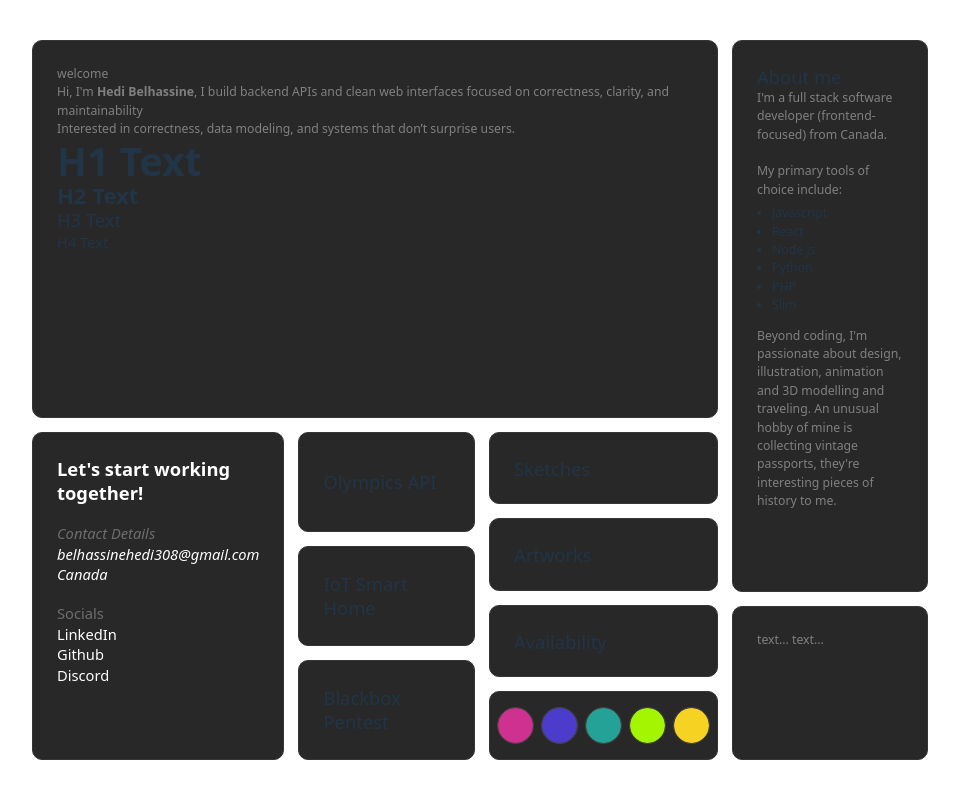
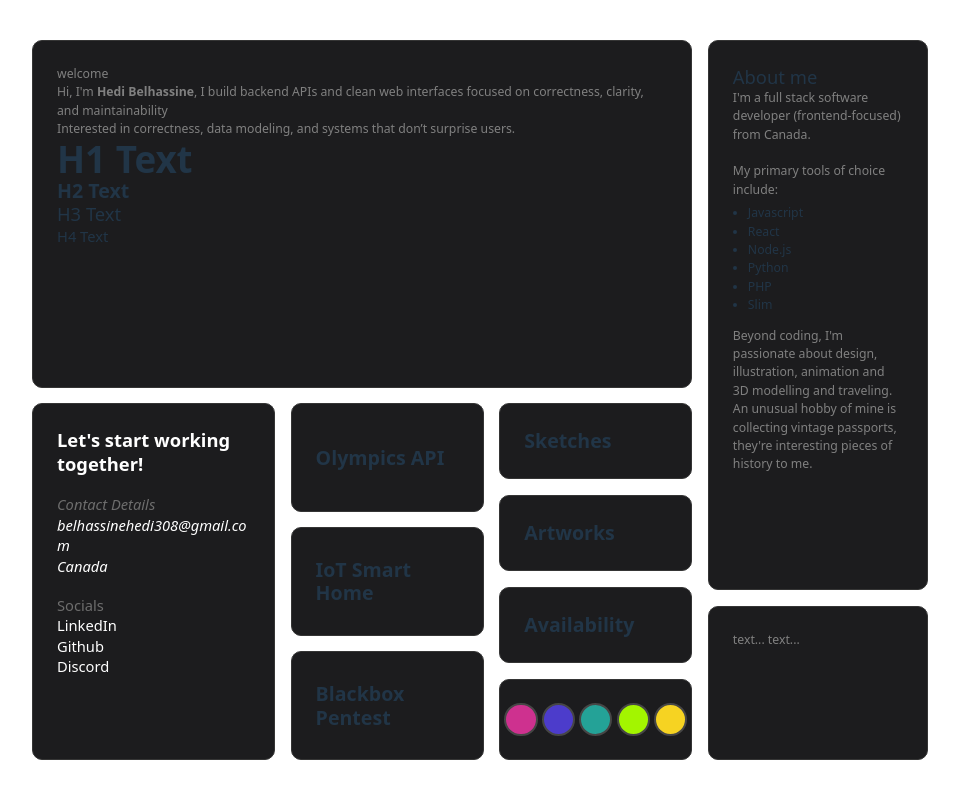
Before and after one commit to hedi3489/my-portfolio, a React (Vite) app: page / in a window 1280 px wide. Shown: the whole page, without its empty margins (160-1119 px from the left). Built offline with nearby package versions, Linux system fonts and the light colour scheme.

Commit message:
Managing shrink

```diff
--- a/src/Cards.css
+++ b/src/Cards.css
@@ -4,6 +4,10 @@
   background-color: var(--bg-card-primary);
   border: 1px solid var(--border-card-primary);
   border-radius: var(--radius);
+  flex-shrink: 0;
+  overflow: visible;
+  word-wrap: break-word;
+  overflow-wrap: anywhere;
 }
 
 /* =============== BIO-CARD =============== */
@@ -20,53 +24,32 @@
   min-width: 80px;
   min-height: 50px;
 }
-  /* transform-origin: center;
-  will-change: transform;
-  transition:
-    transform 0.75s cubic-bezier(0.16, 1, 0.3, 1),
-    box-shadow 0.75s cubic-bezier(0.16, 1, 0.3, 1); */
-
-/* .little-card:hover {
-  transform: scale(1.035);
-  box-shadow: 0 10px 24px rgba(0,0,0,0.14);
-  z-index: 1;
-} */
 
 /* =============== THEME-CARDS =============== */
 .theme-card {
   gap: 0.75rem;
-  padding: 0px 0.5rem;
+  padding: 0px 0.3rem;
   height: 100%;
   flex: 3;
 }
 
 .theme-colors {
   display: flex;
-  gap: 0.5rem;
+  gap: 0.3rem;
   justify-content: center;
-  /* justify-content: space-evenly; */
 }
 
 .theme-dot {
-  width: 37px;
-  height: 37px;
+  width: clamp(24px, 5vw, 40px);
+  aspect-ratio: 1 / 1; /* keeps it perfectly circular */
   padding: 0;
   border-radius: 50%;
-  border: 1px solid var(--border-card-secondary);
-  background-clip: padding-box;
+  border: 2px solid var(--border-card-secondary);
   cursor: pointer;
 
-  display: inline-flex; /* optional but safe */
+  display: inline-flex;
   align-items: center;
   justify-content: center;
-
-  transition: transform 0.3s ease, box-shadow 0.3s ease;
-}
-
-
-.theme-dot:hover {
-  transform: scale(1.15);
-  box-shadow: 0 0 0 2px rgba(255, 255, 255, 0.15);
 }
 
 
--- a/src/Cards.jsx
+++ b/src/Cards.jsx
@@ -51,7 +51,7 @@ function ContactCard() {
 function LittleCard({ title }) {
   return (
     <div className="card little-card">
-      <h3>{title}</h3>
+      <h2>{title}</h2>
     </div>
   )
 }
--- a/src/Containers.css
+++ b/src/Containers.css
@@ -10,16 +10,22 @@
 
 /* =============== MAIN CONTENT =============== */
 .main-content {
-  flex: 7;
+  flex: 7.5;
   min-height: 100%;
 }
 
-/* =============== SHOWCASE CONTAINER =============== */
+/* =============== SHOWCASE CONTAINER ===============*/
 .showcase {
-  flex: 5;
+  flex: 6;
   width: 100%;
+
+  display: flex;
+  gap: var(--gap);
 }
-.showcase > * { flex: 1; }
+.showcase > * {
+  flex: 1 1 0;
+  min-width: 0;
+}
 
 /* =============== SIDE BAR =============== */
-.side-bar { flex: 2; }
+.side-bar { flex: 2.5; }
--- a/src/index.css
+++ b/src/index.css
@@ -12,12 +12,12 @@
   -webkit-font-smoothing: antialiased;
   -moz-osx-font-smoothing: grayscale;
 
-  --bg-card-primary: rgb(40, 40, 41);
-  --bg-card-secondary: rgb(47, 47, 52);
+  --bg-card-primary: rgb(28, 28, 30);
+  --bg-card-secondary: rgb(34, 34, 35);
   --border-card-primary: rgb(53, 53, 53);
   --border-card-secondary: rgb(70, 70, 70);
   --radius: 10px;
-  --gap: 1rem;
+  --gap: 1.1rem;
 }
 
 a {
@@ -39,27 +39,34 @@ body {
 
 h1 {
   margin: 0;
-  font-size: 3.2em;
+  font-size: clamp(2.4rem, 4vw, 3em);
   line-height: 1.1;
 }
 
 h2 {
   margin: 0;
-  font-size: 1.8em;
+  font-size: clamp(1.4rem, 2.4vw, 1.6em);
   line-height: 1.2;
 }
 
 h3 {
   margin: 0;
-  font-size: 1.5em;
+  font-size: clamp(1.25rem, 2.2vw, 1.5em);
   line-height: 1.3;
   font-weight: normal;
 }
 
 h4 {
-  font-size: 1.2em;
+  margin: 0;
+  font-size: clamp(1.05rem, 1.9vw, 1.2em);
   line-height: 1.4;
+  font-weight: normal;
+}
+
+h5 {
   margin: 0;
+  font-size: clamp(0.9rem, 1.6vw, 1em);
+  line-height: 1.4;
   font-weight: normal;
 }
 
```
